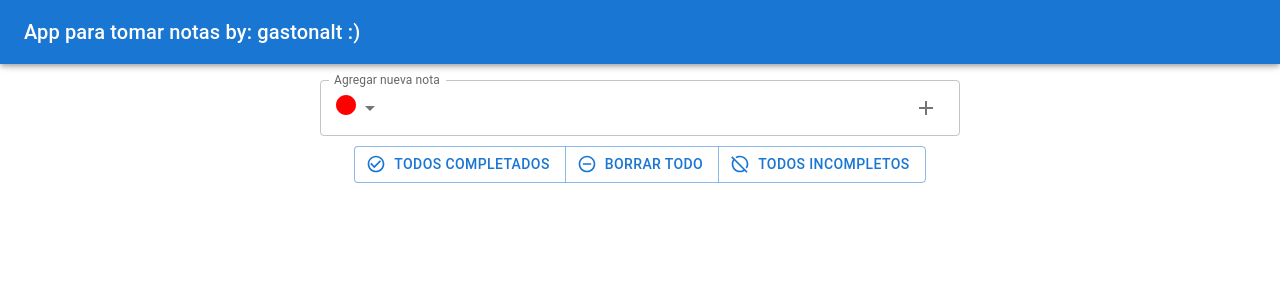
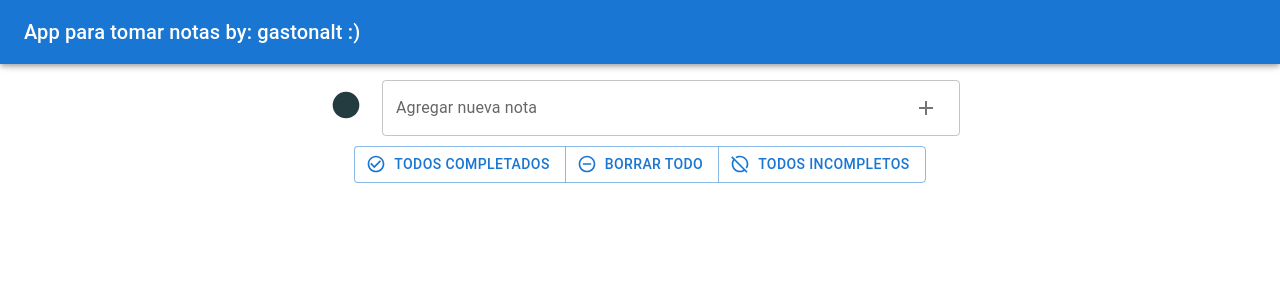
Before and after one commit to gastonalt/todo-list-app-react, a React (Create React App) app: page / in a window 1280 px wide. Shown: the top 300 px of the page. Built offline with nearby package versions, Linux system fonts and the light colour scheme.

Commit message:
Categorías completas :)

```diff
--- a/src/components/todo-add-form.jsx
+++ b/src/components/todo-add-form.jsx
@@ -1,17 +1,51 @@
 import TextField from '@mui/material/TextField';
 import AddIcon from '@mui/icons-material/Add';
-import { IconButton, InputBase, MenuItem, Select, Tooltip } from '@mui/material';
+import { IconButton, MenuItem, Select, Tooltip } from '@mui/material';
 import { useState } from 'react';
+import * as React from 'react';
 import { useDispatch, useSelector } from 'react-redux';
 import { Todo } from '../models/todo';
 import { add } from '../states/todoListSlice';
-import { styled } from '@mui/material/styles';
+import styled from '@emotion/styled';
 import CircleIcon from '@mui/icons-material/Circle';
+import { addCategoria, resetCategorias } from '../states/categoriasSlice';
+import RestartAltIcon from '@mui/icons-material/RestartAlt';
+import Button from '@mui/material/Button';
+import Dialog from '@mui/material/Dialog';
+import DialogActions from '@mui/material/DialogActions';
+import DialogContent from '@mui/material/DialogContent';
+import DialogContentText from '@mui/material/DialogContentText';
+import DialogTitle from '@mui/material/DialogTitle';
+import Slide from '@mui/material/Slide';
+
+const Transition = React.forwardRef(function Transition(props, ref) {
+  return <Slide direction="up" ref={ref} {...props} />;
+});
+
+const FlexInputContainer = styled.div`
+  display:flex;
+`
 
 export default function TodoAddForm(){
 
+    const [open, setOpen] = React.useState(false);
+
+    const handleClickOpen = () => {
+      setOpen(true);
+    };
+
+    const handleClose = () => {
+      setOpen(false);
+    };
+
     const count = useSelector((state) => state.todoList.currentIdCounter)
     const dispatch = useDispatch()
+
+    const categorias = useSelector((state) => state.categoriasSlice.categorias)
+
+    const todos = useSelector((state) => state.todoList.todos)
+
+    const [categoriaSeleccionada, setCategoriaSeleccionada] = useState(categorias[0].id);
 
     const [todo, setTodo] = useState('');
 
@@ -19,77 +53,105 @@ export default function TodoAddForm(){
         const newTodo = new Todo({
             id: count,
             text: todo,
-            fecha: new Date()
+            fecha: new Date(),
+            categoriaId: categoriaSeleccionada
         })
         dispatch(add(newTodo));
         setTodo('');
     }
 
     const checkIsEnter = event =>{
-        if (event.key === 'Enter') addTodo();
+        (event.key === 'Enter') ? addTodo() : setTodo(event.target.value);
     }
 
     const handleChange = event => {
-        setTodo(event.target.value);
+      setTodo(event.target.value);
     };
 
-    const BootstrapInput = styled(InputBase)(({ theme }) => ({
-        'label + &': {
-          marginTop: theme.spacing(3)
-        },
-        '& .MuiInputBase-input': {
-          borderRadius: 4,
-          position: 'relative',
-          backgroundColor: theme.palette.background.paper,
-          border: '1px solid #ced4da',
-          fontSize: 12,
-          padding: '10px 26px 10px 12px',
-          transition: theme.transitions.create(['border-color', 'box-shadow']),
-          // Use the system font instead of the default Roboto font.
-          fontFamily: [
-            '-apple-system',
-            'BlinkMacSystemFont',
-            '"Segoe UI"',
-            'Roboto',
-            '"Helvetica Neue"',
-            'Arial',
-            'sans-serif',
-            '"Apple Color Emoji"',
-            '"Segoe UI Emoji"',
-            '"Segoe UI Symbol"',
-          ].join(','),
-          '&:focus': {
-            borderRadius: 4,
-            borderColor: '#80bdff',
-            boxShadow: '0 0 0 0.2rem rgba(0,123,255,.25)',
-          },
-        },
-      }));
+    const handleCategoriaChange = event =>{
+      switch (event.target.value) {
 
-      const [age, setAge] = useState('');
+        case 'resetCategorias':
+          handleRestartCategorias();
+          break;
 
-    return(
-        <>
+        default:
+          setCategoriaSeleccionada(event.target.value);
+          break;
+      }
+    }
+
+    const handleAddCategoria = () => {
+      dispatch(addCategoria())
+      setCategoriaSeleccionada(categorias[0].id)
+    }
+
+    const handleRestartCategorias = () => {
+      let categoriaCustomEnUsoFlag = false;
+      todos.forEach((todo)=>{
+        if(todo.categoriaId > 3){
+          categoriaCustomEnUsoFlag = true;
+        }
+      })
+      setCategoriaSeleccionada(1);
+      if(categoriaCustomEnUsoFlag){
+        handleClickOpen()
+      }else{
+        dispatch(resetCategorias())
+      }
+    }
+
+    return(<>
+    <Dialog
+        open={open}
+        TransitionComponent={Transition}
+        keepMounted
+        onClose={handleClose}
+        aria-describedby="alert-dialog-slide-description"
+      >
+        <DialogTitle>Atención</DialogTitle>
+        <DialogContent>
+          <DialogContentText id="alert-dialog-slide-description">
+            Alguna de las categorías creadas está siendo utilizada por
+            una o más tareas. Por favor cambie la/s categoría/s de esta/s
+            tarea/s para continuar con la operación.
+          </DialogContentText>
+        </DialogContent>
+        <DialogActions>
+          <Button onClick={handleClose}>Ok</Button>
+        </DialogActions>
+      </Dialog>
+        <FlexInputContainer>
+              <Select
+                value={categoriaSeleccionada}
+                onChange={handleCategoriaChange}
+                sx={{marginRight: '10px'}}
+                variant="standard"
+                disableUnderline
+                IconComponent={() => null}
+                inputProps={{ sx:{padding: '0 10px !important'} }}
+              >
+                {categorias.map((categoria, id)=>{
+                  return(
+                    <MenuItem key={id} value={categoria.id}>
+                      <CircleIcon sx={{color: categoria.color, fontSize: '24pt'}}/>
+                    </MenuItem>
+                  )
+                })}
+                  <MenuItem onClick={handleAddCategoria}>
+                    <AddIcon sx={{fontSize: '24pt'}}/>
+                  </MenuItem>
+                  <MenuItem value={'resetCategorias'}>
+                    <RestartAltIcon sx={{fontSize: '24pt'}}/>
+                  </MenuItem>
+              </Select>
             <TextField onKeyDown={checkIsEnter} onChange={handleChange} value={todo} fullWidth label="Agregar nueva nota" variant="outlined" InputProps={{endAdornment:<Tooltip title="Agregar">
                 <IconButton onClick={addTodo}>
                     <AddIcon />
                 </IconButton>
-            </Tooltip>, startAdornment:
-              <Select
-                value={age}
-                onChange={handleChange}
-                displayEmpty
-                sx={{marginRight: '10px'}}
-                variant="standard"
-                disableUnderline
-              >
-                <MenuItem value="">
-                    <CircleIcon sx={{color: 'red'}}/>
-                </MenuItem>
-                <MenuItem value={10}><CircleIcon/></MenuItem>
-                <MenuItem value={20}><CircleIcon/></MenuItem>
-                <MenuItem value={30}><CircleIcon/></MenuItem>
-              </Select>}}/>
-        </>
+            </Tooltip>
+              }}/>
+            </FlexInputContainer>
+          </>
     )
 }
--- a/src/components/todo.jsx
+++ b/src/components/todo.jsx
@@ -1,26 +1,58 @@
-import { Button, Card, CardActions, CardContent , Typography } from "@mui/material";
+import { Button, Card, CardActions, CardContent , MenuItem, Select, Typography } from "@mui/material";
 import DeleteIcon from '@mui/icons-material/Delete';
 import CheckCircleIcon from '@mui/icons-material/CheckCircle';
-import { useDispatch } from "react-redux";
-import { deleteById, toggleEstado } from "../states/todoListSlice";
+import { useDispatch, useSelector } from "react-redux";
+import { changeCategoria, deleteById, toggleEstado } from "../states/todoListSlice";
 import CancelIcon from '@mui/icons-material/Cancel';
+import CircleIcon from '@mui/icons-material/Circle';
+import { useState } from "react";
 
 export default function Todo(props){
+
+    const categorias = useSelector((state) => state.categoriasSlice.categorias)
+
+    const [categoriaSeleccionada, setCategoriaSeleccionada] = useState(props.todo.categoriaId);
 
     const dispatch = useDispatch();
 
     const deleteHandler = () =>{
-        dispatch(deleteById(props.todo))
+        dispatch(deleteById(props.todo));
     }
 
     const toggleEstadoTodo = ()=>{
-        dispatch(toggleEstado(props.todo))
-        console.log(props.todo)
+        dispatch(toggleEstado(props.todo));
+    }
+
+    const handleCategoriaChange = event =>{
+        setCategoriaSeleccionada(event.target.value);
+        const action = {
+            id: props.todo.id,
+            categoriaId: event.target.value
+        };
+        dispatch(changeCategoria(action));
     }
 
     return(
         <Card sx={{ minWidth: 275 }}>
             <CardContent>
+            <Select
+                value={categoriaSeleccionada}
+                onChange={handleCategoriaChange}
+                sx={{margin: 0, float: "right"}}
+                variant="standard"
+                disableUnderline
+                IconComponent={() => null}
+                inputProps={{ sx:{padding: '0 10px !important'} }}
+                >
+                {categorias.map((categoria, id)=>{
+                return(
+                    <MenuItem key={id} value={categoria.id}>
+                        <CircleIcon sx={{color: categoria.color, fontSize: '24pt'}}/>
+                    </MenuItem>
+                )
+                })}
+            </Select>
+            {/* <CircleIcon sx={{color: categorias[props.todo.categoriaId - 1].color, fontSize: '24pt', float: "right"}}/> */}
             <Typography sx={{ fontSize: 10 }} color="text.secondary" gutterBottom>
                 {props.todo.fecha.toString()}
             </Typography>
--- a/src/models/todo.js
+++ b/src/models/todo.js
@@ -4,6 +4,7 @@ export class Todo{
         this.id = obj.id != null ? obj.id : ''
         this.text = obj.text != null ? obj.text : ''
         this.fecha = obj.fecha != null ? obj.fecha : ''
+        this.categoriaId = obj.categoriaId != null ? obj.categoriaId : '';
         this.completado = false
     }
 }
--- a/src/states/categoriasSlice.js
+++ b/src/states/categoriasSlice.js
@@ -1,21 +1,47 @@
 import { createSlice } from '@reduxjs/toolkit'
+
+const generateColor = () => {
+  var letters = '0123456789ABCDEF';
+  var color = '#';
+  for (var i = 0; i < 6; i++) {
+    color += letters[Math.floor(Math.random() * 16)];
+  }
+  return color;
+}
 
 export const categoriasSlice = createSlice({
   name: 'categorias',
   initialState: {
-    currentIdCounter: 0,
-    categorias: [],
+    categorias: [
+      {
+        id: 1,
+        color: generateColor()
+      },
+      {
+        id: 2,
+        color: generateColor()
+      },
+      {
+        id: 3,
+        color: generateColor()
+      }
+    ],
   },
   reducers: {
-    add: (state,action) => {
-      action.payload.id = state.currentIdCounter;
-      state.categorias.push(action.payload);
-      state.currentIdCounter ++;
+    addCategoria: (state,action) => {
+      const newCategoria = {
+        id: state.categorias[state.categorias.length-1].id + 1,
+        color: generateColor()
+      };
+      state.categorias.push(newCategoria);
     },
+    resetCategorias: state => {
+      state.categorias = state.categorias.filter(categoria=> categoria.id < 4);
+    }
   },
 })
 
 // Action creators are generated for each case reducer function
-export const { add } = categoriasSlice.actions
+export const { addCategoria, resetCategorias } = categoriasSlice.actions
 
 export default categoriasSlice.reducer
--- a/src/states/todoListSlice.js
+++ b/src/states/todoListSlice.js
@@ -9,7 +9,7 @@ export const todoListSlice = createSlice({
   reducers: {
     add: (state,action) => {
       action.payload.id = state.currentIdCounter;
-      state.todos.push(action.payload);
+      state.todos.unshift(action.payload);
       state.currentIdCounter ++;
     },
     toggleEstado: (state,action) => {
@@ -18,10 +18,9 @@ export const todoListSlice = createSlice({
       return {
         ...state,
         todos: state.todos.map(
-            (content, i) => content.id === action.payload.id ? {...content, completado: !action.payload.completado}
-                                    : content
+            (content, i) => content.id === action.payload.id ? {...content, completado: !action.payload.completado} : content
         )
-     }
+      }
     },
     deleteById: (state, action)=>{
       state.todos = state.todos.filter(filtered=> action.payload.id !== filtered.id);
@@ -44,11 +43,19 @@ export const todoListSlice = createSlice({
         todos: [],
         currentIdCounter: 0
       }
+    },
+    changeCategoria: (state, action)=>{
+      return {
+        ...state,
+        todos: state.todos.map(
+            (content, i) => content.id === action.payload.id ? {...content, categoriaId: action.payload.categoriaId} : content
+        )
+      }
     }
   },
 })
 
 // Action creators are generated for each case reducer function
-export const { add, toggleEstado, deleteById, MarkAllAsComplete, MarkAllAsIncomplete, DeleteAll } = todoListSlice.actions
+export const { add, toggleEstado, deleteById, MarkAllAsComplete, MarkAllAsIncomplete, DeleteAll, changeCategoria } = todoListSlice.actions
 
 export default todoListSlice.reducer
--- a/src/store.js
+++ b/src/store.js
@@ -3,6 +3,7 @@ import todoListSlice from './states/todoListSlice'
 import storage from 'redux-persist/lib/storage';
 import { combineReducers } from 'redux';
 import { persistReducer } from 'redux-persist';
+import categoriasSlice from './states/categoriasSlice';
 
 const persistConfig = {
     key: 'todos',
@@ -12,6 +13,7 @@ const persistConfig = {
 
 const reducer = combineReducers({
     todoList: todoListSlice,
+    categoriasSlice: categoriasSlice
 })
 
 const persistedReducer = persistReducer(persistConfig, reducer)
```
Lines whose indentation alone changed are shown as unchanged.
